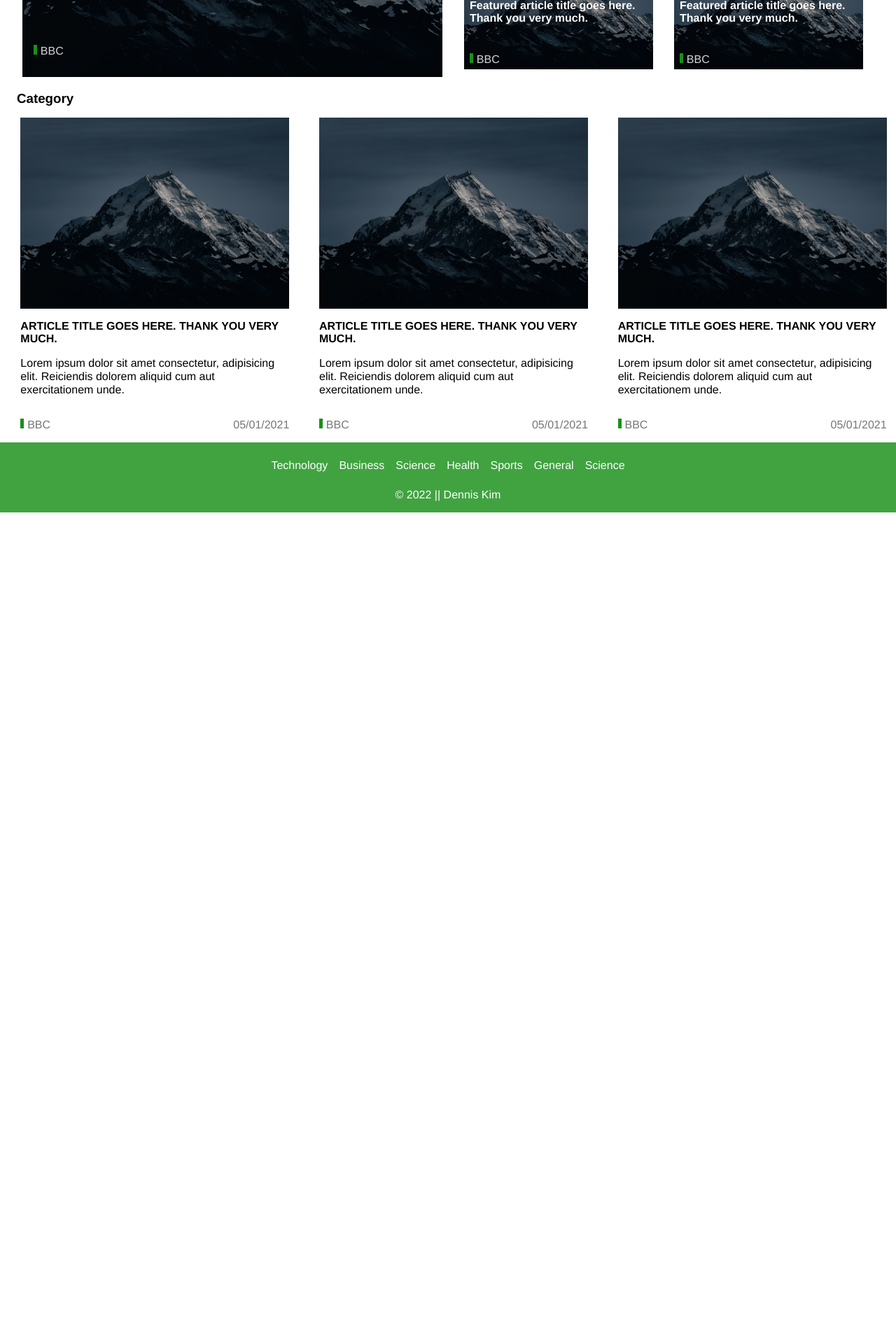
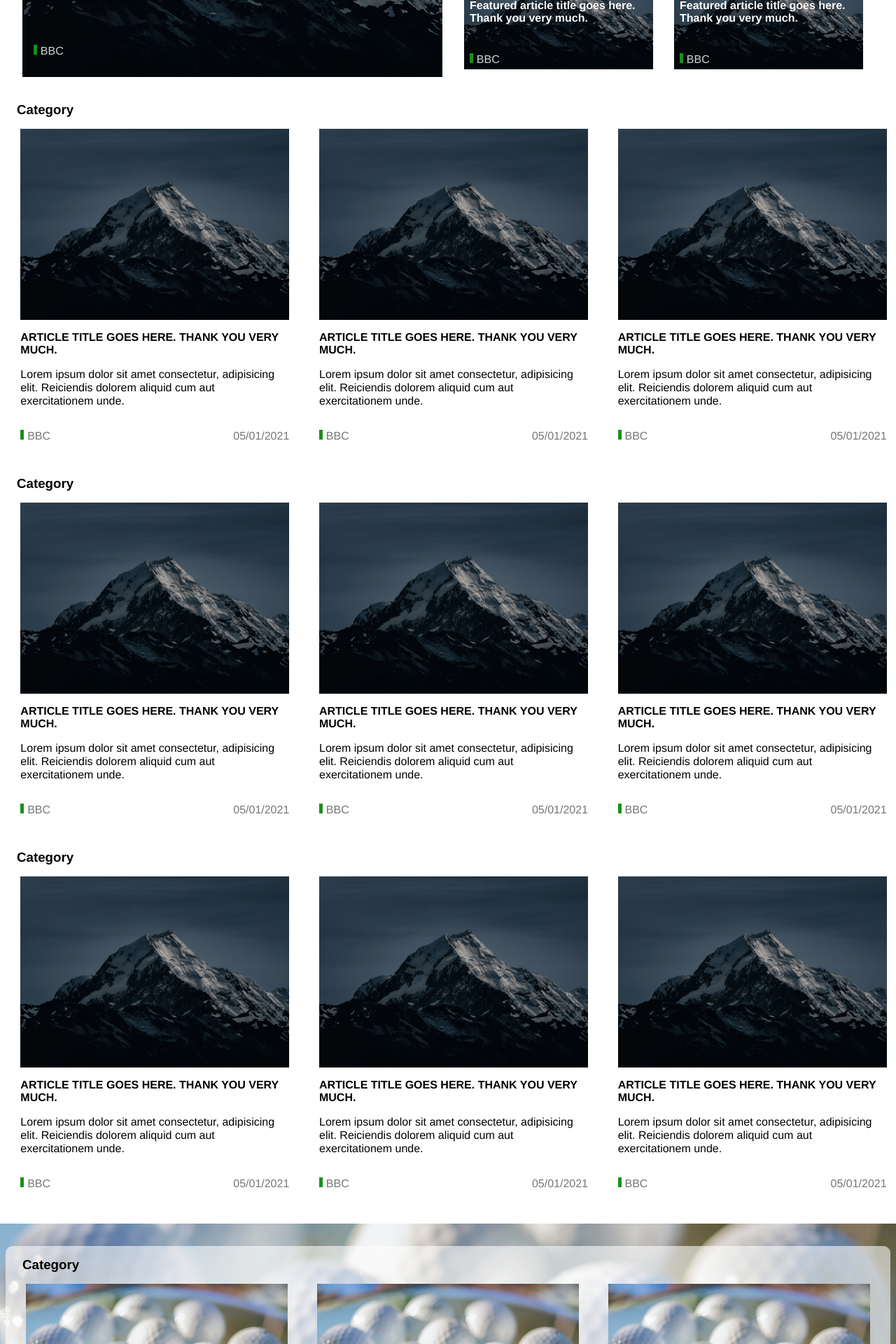
Before and after one commit to dennisk94/News-Junkie, a Vue app: page / in a window 1280 px wide. Shown: the part 400-2320 px from the top of the page at 70% size. Before the commit the page ends 1132 px from the top, so only its background shows below. Built offline with nearby package versions, Linux system fonts and the light colour scheme.

Commit message:
add sports category component to HomeView

```diff
--- a/src/components/Category.vue
+++ b/src/components/Category.vue
@@ -58,9 +58,9 @@ export default {
 };
 </script>
 
-<style>
+<style scoped>
 .category {
-  margin: 0 0.5rem;
+  margin: 2rem 0.5rem;
 }
 .article img {
   display: none;
--- a/src/views/HomeView.vue
+++ b/src/views/HomeView.vue
@@ -2,6 +2,9 @@
   <div class="home">
     <Headlines />
     <Category />
+    <Category />
+    <Category />
+    <CategorySports />
   </div>
 </template>
 
@@ -9,11 +12,13 @@
 import { fetchTopHeadlines } from "../composables/fetchTopHeadlines";
 import Headlines from "@/components/Headlines.vue";
 import Category from "../components/Category.vue";
+import CategorySports from "../components/CategorySports.vue";
 
 export default {
   components: {
     Headlines,
     Category,
+    CategorySports,
   },
   setup() {
     // fetchTopHeadlines();
```
